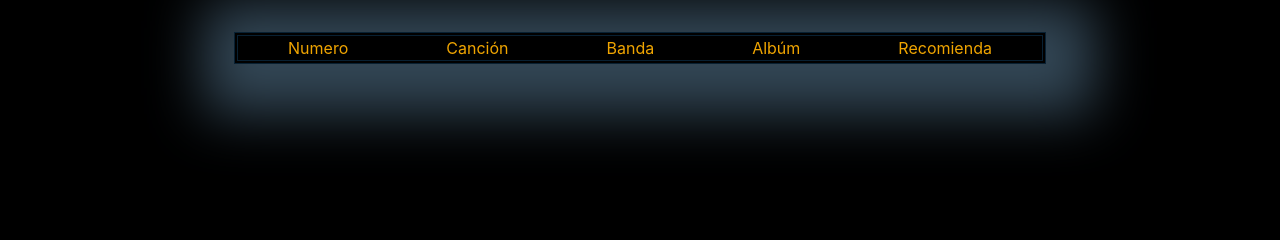
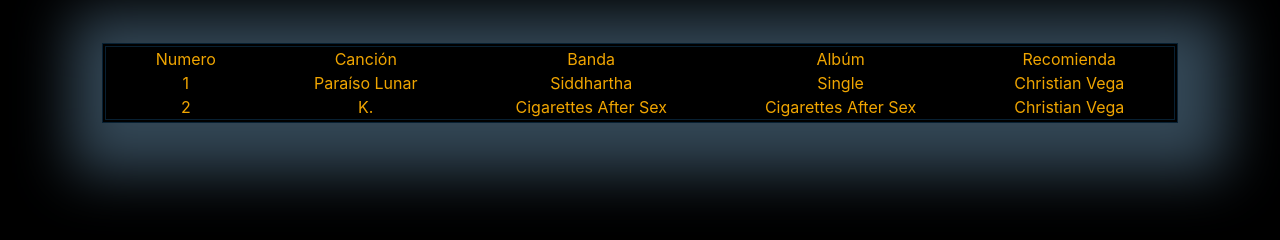
Before and after one commit to Christ-Veg/ProyGit, a plain HTML site: page recomendaciones.html in a window 1280 px wide. Drawn offline with Linux system fonts and the light colour scheme.

Commit message:
Se añaden recomendaciones

```diff
--- a/recomendaciones.html
+++ b/recomendaciones.html
@@ -16,6 +16,24 @@
                 <td>Albúm</td>
                 <td>Recomienda</td>
             </thead>
+            <th>
+                <tr>
+                    <td>1</td>
+                    <td>Paraíso Lunar</td>
+                    <td>Siddhartha</td>
+                    <td>Single</td>
+                    <td>Christian Vega</td>
+                </tr>
+            </th>
+            <th>
+                <tr>
+                    <td>2</td>
+                    <td>K.</td>
+                    <td>Cigarettes After Sex</td>
+                    <td>Cigarettes After Sex</td>
+                    <td>Christian Vega</td>
+                </tr>
+            </th>
         </table>
     </main>
 </body>
```
